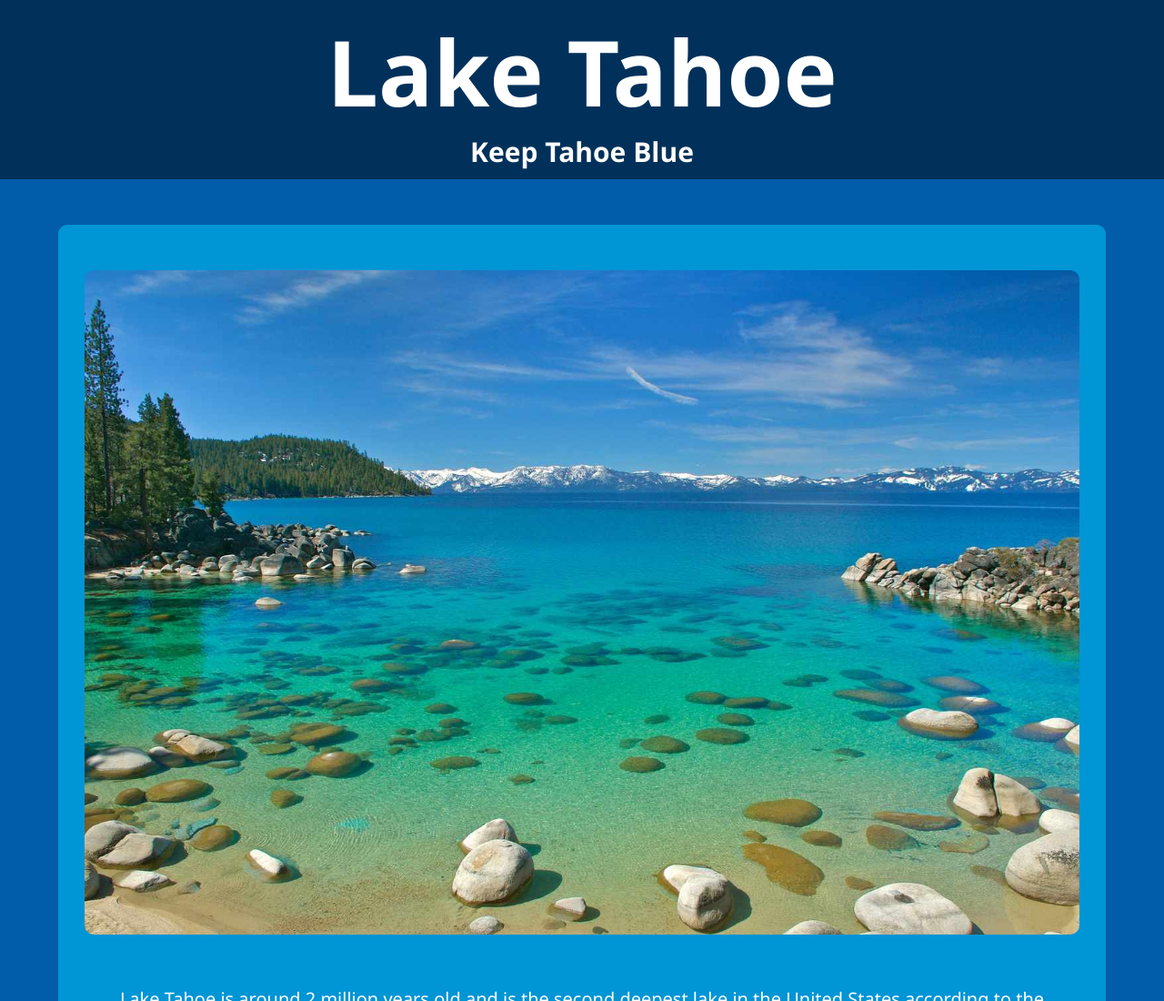
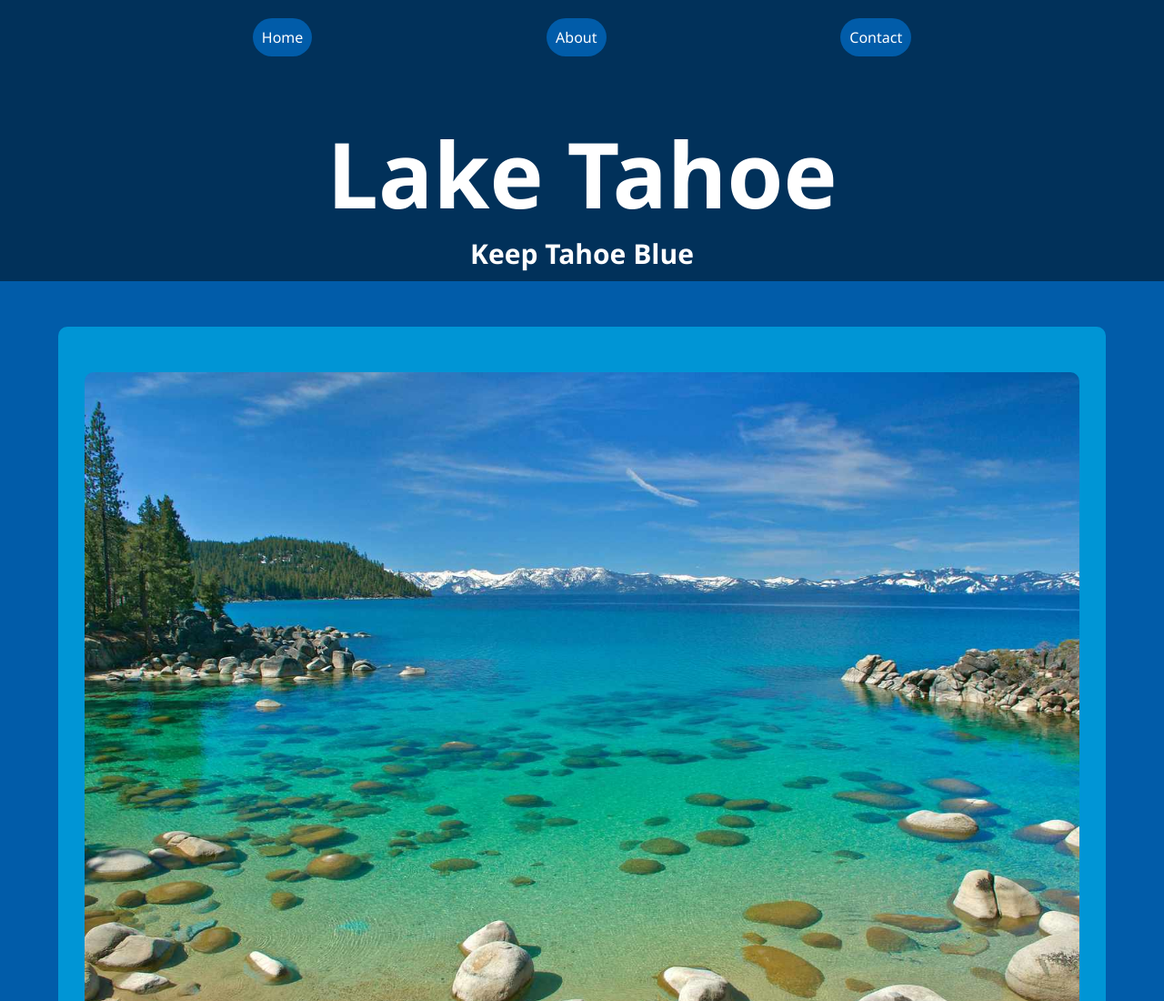
Before and after one commit to laineycreighton/landing-page, a plain HTML site: page index.html in a window 1280 px wide. Shown: the top 1100 px of the page at 91% size. Drawn offline with Linux system fonts and the light colour scheme.

Commit message:
add nav bar

```diff
--- a/assets/style.css
+++ b/assets/style.css
@@ -12,10 +12,35 @@ body {
 /*--------------HEADER--------------*/
 header {
     background-color: #01315A;
+    padding: 10px;
+}
+
+nav ul {
+    display: flex;
+    flex-direction: row;
+    text-align: center;
+    list-style: none;
+    justify-content: space-evenly;
+    padding: 10px;
+    text-decoration: none;
+}
+
+nav ul li {
+    padding: 10px;
+    border-radius: 25px;
+    background-color: #015CA9;
+}
+
+ul a {
+    text-decoration: none;
+    color: #FFFFFF;
+}
+
+.title {
     display: flex;
     flex-direction: column;
     text-align: center;
-    padding: 10px;
+    margin-top: 50px;
 }
 
 h1 {
@@ -52,7 +77,7 @@ article {
 }
 
 /*------------CONTACT FORM-----------*/
-.contact-form {
+#contact-form {
     background-color: #01315A;
     display: flex;
     flex-direction: column;
@@ -98,5 +123,5 @@ footer {
     padding-top: 50px;
     padding-bottom: 20px;
     text-align: center;
-font-size: 12px;
+    font-size: 12px;
 }
--- a/index.html
+++ b/index.html
@@ -8,14 +8,29 @@
     <link rel="stylesheet" href="./assets/style.css">
 </head>
 
-<body>
+<body id="home">
     <!-----------------HEADER----------------->
     <header>
-        <h1>Lake Tahoe</h1>
-        <h2>Keep Tahoe Blue</h2>
+        <nav>
+            <ul>
+                <a href="#home">
+                    <li>Home</li>
+                </a>
+                <a href="#about">
+                    <li>About</li>
+                </a>
+                <a href="#contact-form">
+                    <li>Contact</li>
+                </a>
+            </ul>
+        </nav>
+        <section class="title">
+            <h1>Lake Tahoe</h1>
+            <h2>Keep Tahoe Blue</h2>
+        </section>
     </header>
     <!--------------TAHOE ARTICLE-------------->
-    <article>
+    <article id="about">
         <img src="./assets/images/lake-tahoe.jpeg" alt="shore of Lake Tahoe" class="tahoe">
         <p class="facts">
             Lake Tahoe is around 2 million years old and is the second deepest lake in the United States according to
@@ -26,7 +41,7 @@
         </p>
     </article>
     <!--------------CONTACT FORM-------------->
-    <section class="contact-form">
+    <section id="contact-form">
         <h3>Stay in the know!</h3>
         <form>
             <input type="email" id="email" name="email">
```
